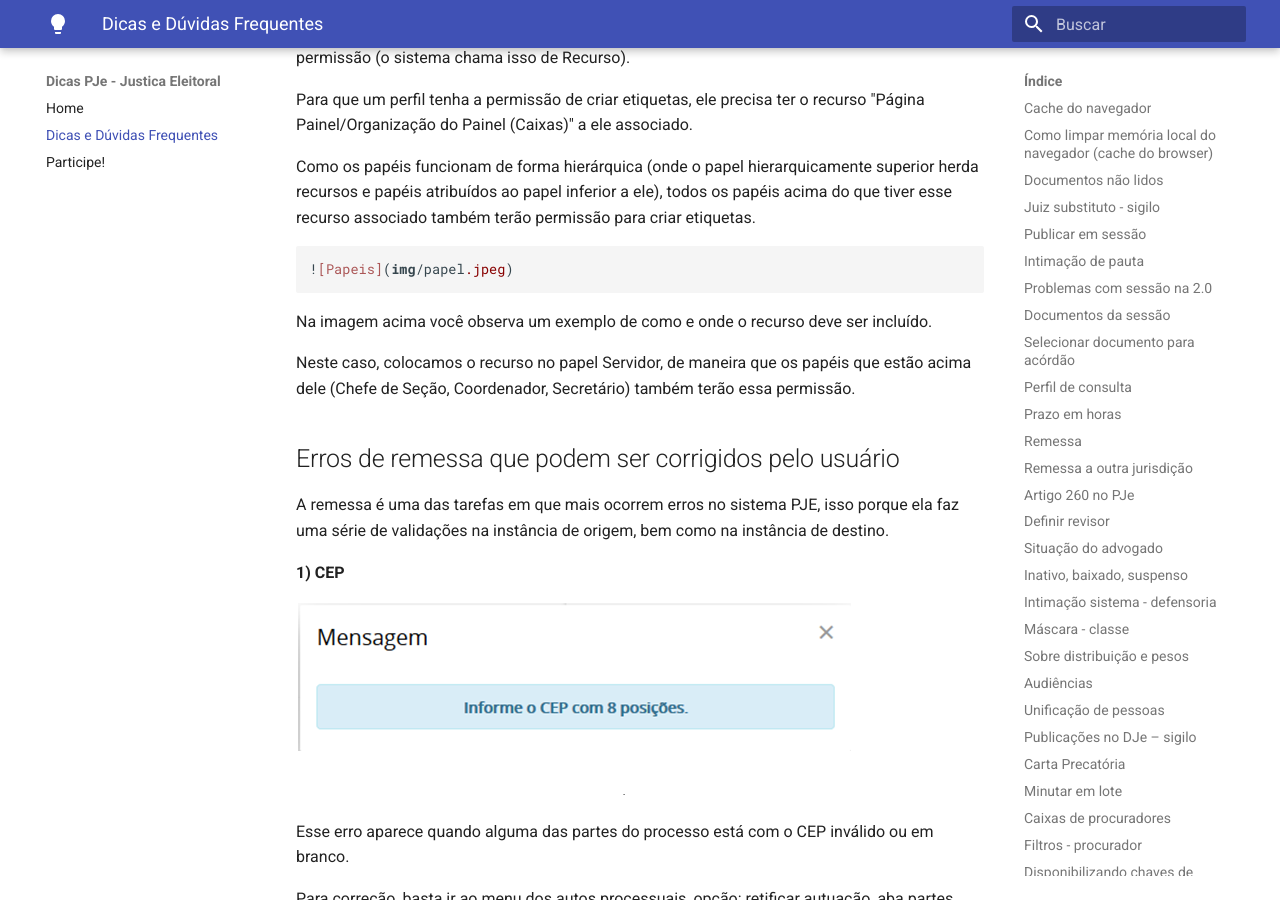
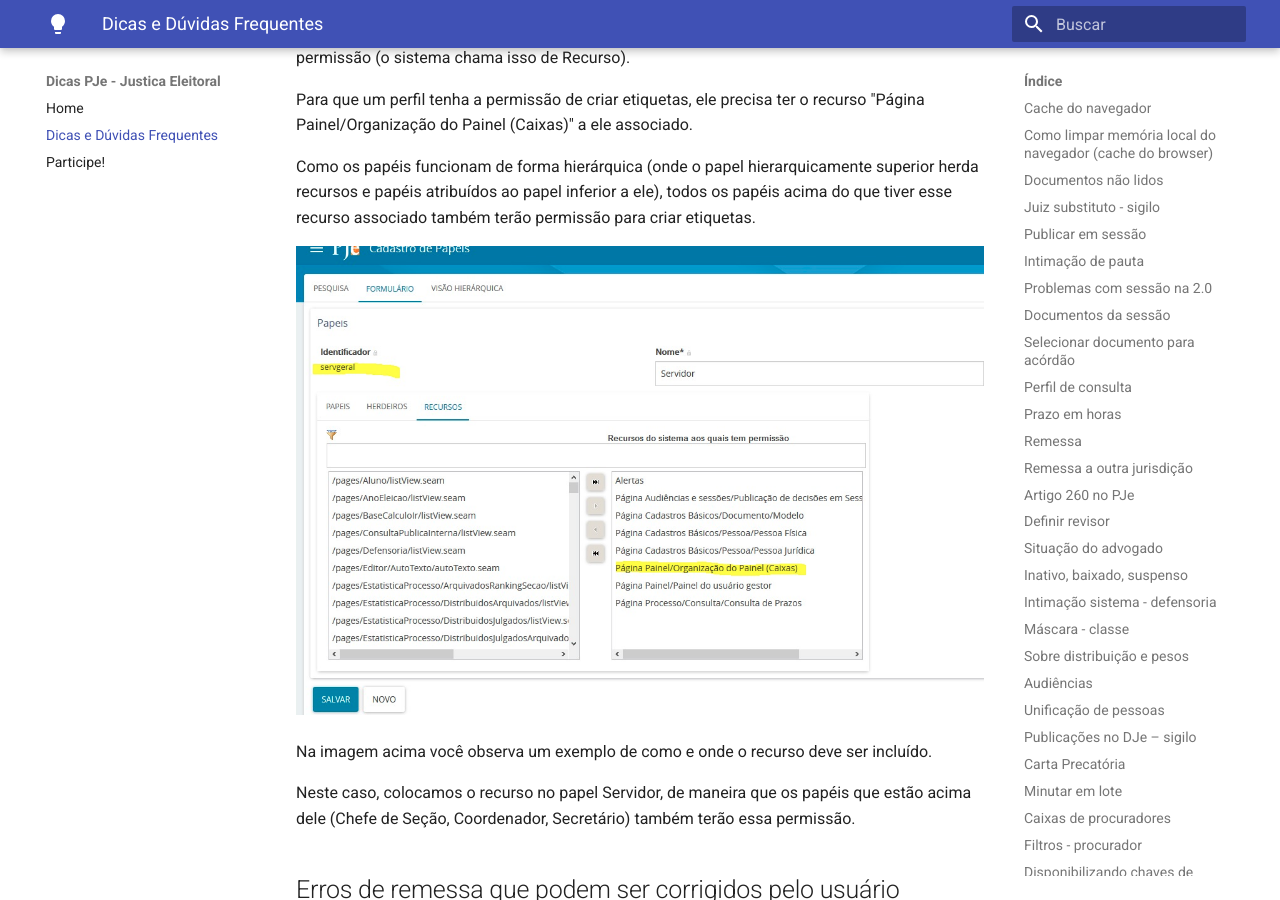
Before and after one commit to PJeJE/dicas_versao_1, an MkDocs documentation site: the page built from docs/dicas.md, in a window 1280 px wide and 900 px high, scrolled down 41520 px. Built offline with MkDocs 1.6.1 and Material for MkDocs 9.7.7, drawn with Linux system fonts in a browser that asks for light colours; nearby versions of some CDN libraries.

Commit message:
Papel etiquetas png

```diff
--- a/docs/dicas.md
+++ b/docs/dicas.md
@@ -835,7 +835,7 @@ Para que um perfil tenha a permissão de criar etiquetas, ele precisa ter o recu
 
 Como os papéis funcionam de forma hierárquica (onde o papel hierarquicamente superior herda recursos e papéis atribuídos ao papel inferior a ele), todos os papéis acima do que tiver esse recurso associado também terão permissão para criar etiquetas.
 
-    ![Papeis](img/papel.jpeg)
+![Papeis](img/papel.png)
 
 Na imagem acima você observa um exemplo de como e onde o recurso deve ser incluído.
 
```
Also changed, not shown: docs/img/papel.jpeg (deleted), docs/img/papel.png (added).
